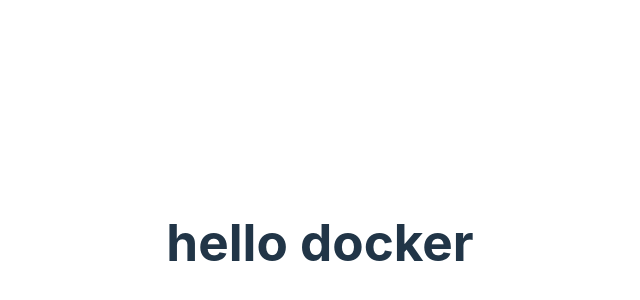
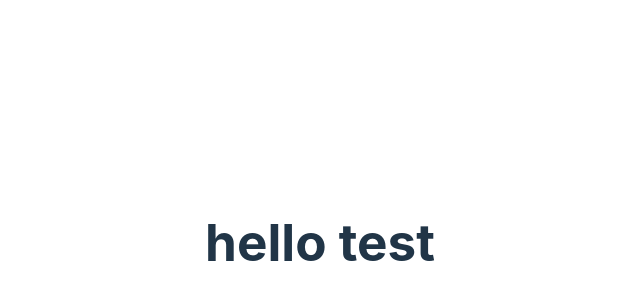
Before and after one commit to ArmNonthakon/Portfolio, a React (Vite) app: page / in a window 1280 px wide. Shown: the part 158-458 px from the top of the page, without its empty margins (320-960 px from the left). Built offline with nearby package versions, Linux system fonts and the light colour scheme.

Commit message:
Update app

```diff
--- a/src/App.jsx
+++ b/src/App.jsx
@@ -8,7 +8,7 @@
 
   return (
     <>
-      <h1>hello docker</h1>
+      <h1>hello test</h1>
     </>
   )
 }
```
